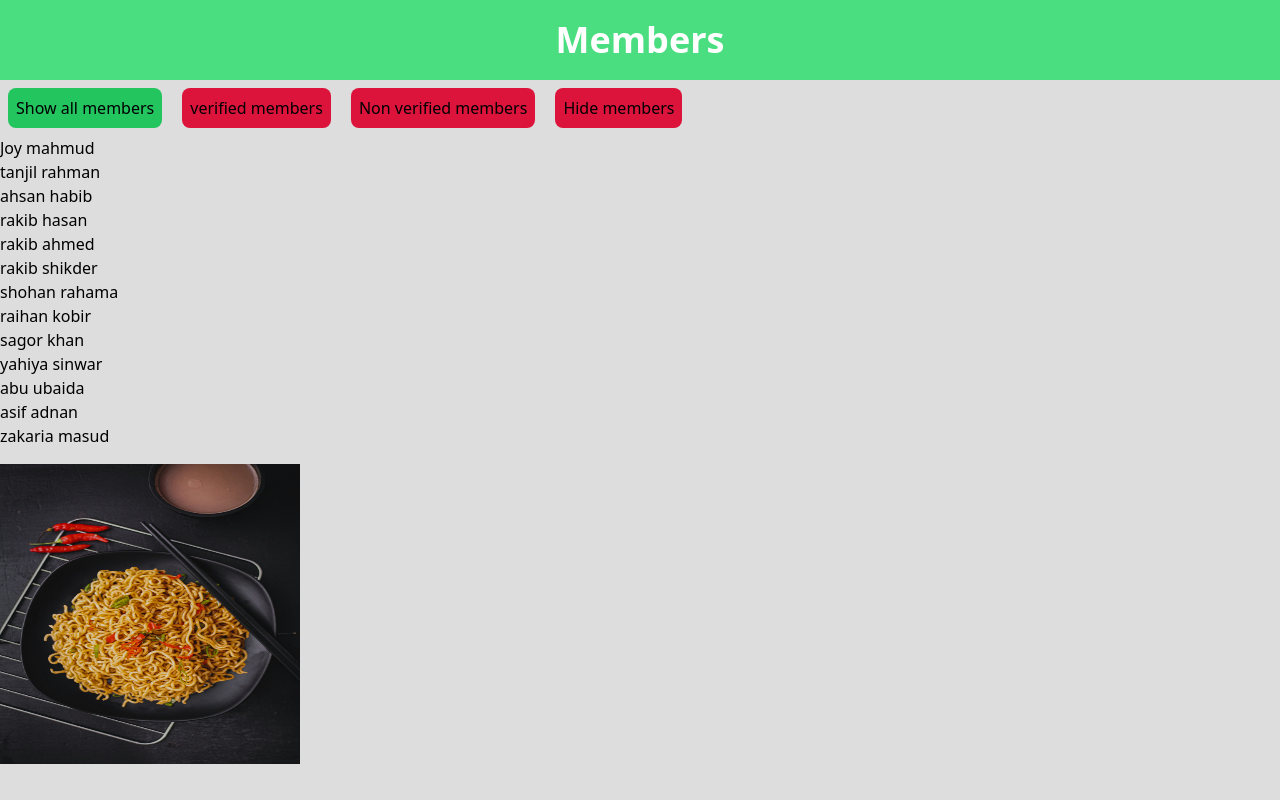
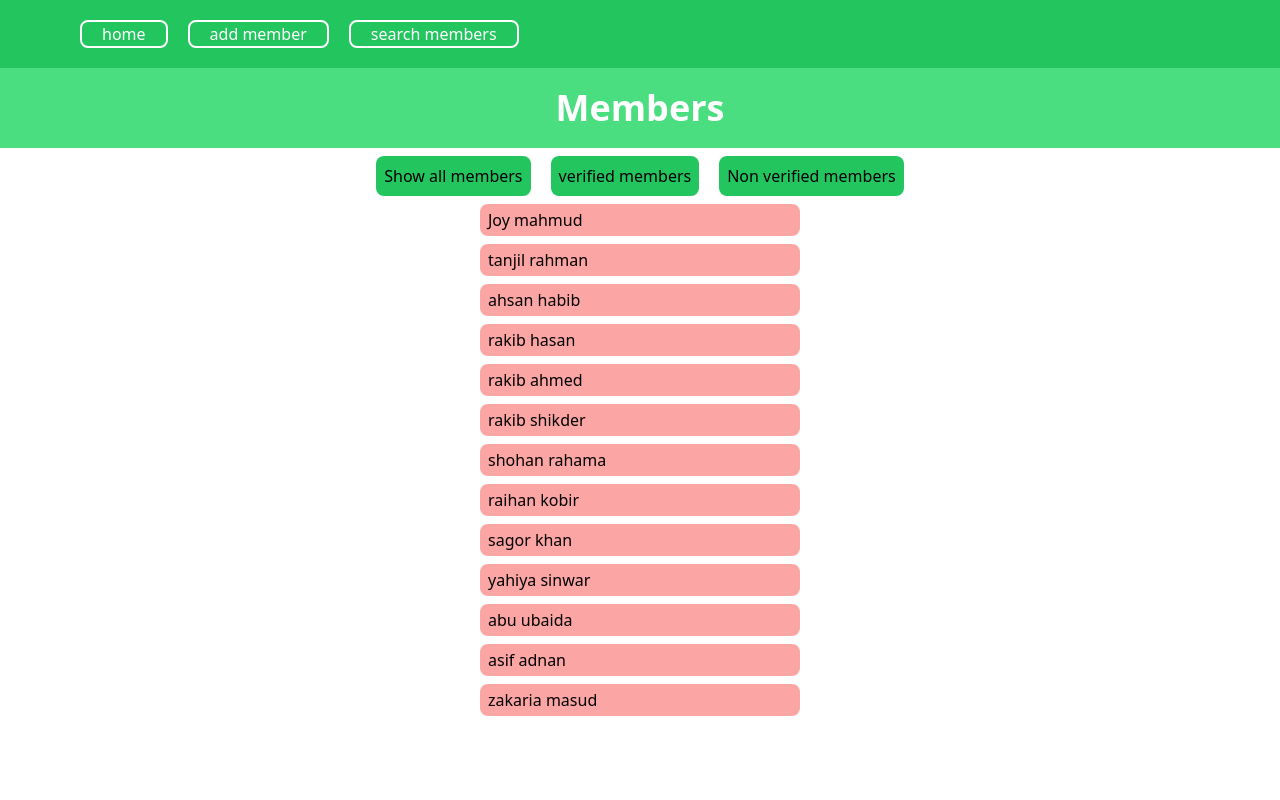
Before and after one commit to joy-mahmud/django-basic-pipenv, a Django app: page /member/home/ in a window 1280 px wide. Run offline with Django 5.2, Linux system fonts and the light colour scheme; data comes from the database, SQL or seed files in the repository; both versions use the stored data as it was after the commit; some libraries are stand-ins or nearby versions.

Commit message:
django model form and some layout changes

```diff
--- a/member/forms.py
+++ b/member/forms.py
@@ -1,4 +1,5 @@
 from django import forms
+from .models import Member
 
 class MemberSearchForm(forms.Form):
     query = forms.CharField(
@@ -7,3 +8,8 @@ class MemberSearchForm(forms.Form):
         label='First Name or Last name',
         widget=forms.TextInput(attrs={'class': 'border-2 border-slate-400 px-2 rounded-lg'})
     )
+
+class MemberAddForm(forms.ModelForm):
+    class Meta:
+        model=Member
+        fields=["firstname","lastname"]
--- a/member/templates/layout.html
+++ b/member/templates/layout.html
@@ -7,9 +7,14 @@
     <script src="https://cdn.tailwindcss.com"></script>
 </head>
 <body>
-    <ul>
+    <ul class="flex gap-5 bg-green-500 px-20 py-5">
+        <li class="text-white border-[2px] border-white rounded-lg px-5"><a href="http://127.0.0.1:8000/member/home/">home</a></li>
+        <li class="text-white border-[2px] border-white rounded-lg px-5"><a href="http://127.0.0.1:8000/member/addMember/">add member</a></li>
+        <li class="text-white border-[2px] border-white rounded-lg px-5"><a href="http://127.0.0.1:8000/member/searchMember/">search members</a></li>
+    </ul>
+
         {% block content %}
         {% endblock content %}
-    </ul>
+
 </body>
 </html>
--- a/member/templates/member_home.html
+++ b/member/templates/member_home.html
@@ -1,46 +1,51 @@
-<!DOCTYPE html>
+{% extends "layout.html" %}
+{% comment %} <!DOCTYPE html>
 <html>
     <head>
 
         <meta charset="UTF-8">
         <meta name="viewport" content="width=device-width, initial-scale=1.0">
         {% load static %}
-        <script src="https://cdn.tailwindcss.com"></script>
+
         <link rel="stylesheet" type="text/css" href="{% static 'memberStatic/css/styles.css' %}">
         <script src="{% static 'memberStatic/js/script.js' %}"></script>
       </head>
-<body>
+<body> {% endcomment %}
 
+{% block title %}member home{% endblock title %}
+{% block content %}
 <h1  class="text-center bg-green-400 text-white text-4xl font-semibold py-5">Members</h1>
 
 <div>
-    <div class="p-2 flex gap-5">
+    <div class="p-2 flex gap-5 justify-center">
 
         <button onclick="viewMembers()" class="p-2 rounded-lg bg-green-500">Show all members</button>
-        <button onclick="viewMembers(1)" class="p-2 rounded-lg btn">verified members</button>
-        <button onclick="viewMembers(0)" class="p-2 rounded-lg btn">Non verified members</button>
-        <button onclick="hideMembers()" class="p-2 rounded-lg btn">Hide members</button>
+        <button onclick="viewMembers(1)" class="p-2 rounded-lg bg-green-500">verified members</button>
+        <button onclick="viewMembers(0)" class="p-2 rounded-lg bg-green-500">Non verified members</button>
+        {% comment %} <button onclick="hideMembers()" class="p-2 rounded-lg btn">Hide members</button> {% endcomment %}
     </div>
-    <div>
-        <ul>
+    <div class="flex justify-center w-full">
+        <ul class="w-1/4" id="mainMemberList">
             {% for member in mymembers %}
-                <li>{{member.firstname}} {{member.lastname}}</li>
+                <li class="py-1 mb-2 px-2 bg-red-300 rounded-lg w-full">{{member.firstname}} {{member.lastname}}</li>
 
              {% endfor %}
         </ul>
+
     </div>
-   {% block addMember %}
-   {% endblock addMember %}
+    <div class="flex justify-center w-full">
+        <ul id="memberList"  class="w-1/4">
 
-    <ul id="memberList" class="p-2">
-
-    </ul>
-    <div>
-        <img width="300" height="200" src="{% static 'memberStatic/images/food1.jpg' %}" alt="" class="h-[300px]">
+        </ul>
     </div>
 
+
+
+    {% comment %} <div>
+        <img width="300" height="200" src="{% static 'memberStatic/images/food1.jpg' %}" alt="" class="h-[300px]">
+    </div> {% endcomment %}
+
 </div>
-
 <script>
     function viewMembers (verified){
         fetch(`http://127.0.0.1:8000/member/viewMembers/?verified=${verified}`)
@@ -55,9 +60,12 @@
                     link.setAttribute('href',`http://127.0.0.1:8000/member/memberDetails/${member.id}`)
                     listItem.appendChild(link)
                     link.textContent=`${member.firstname} ${member.lastname}`
-                    listItem.className="py-1 mb-2 px-2 bg-red-300 rounded-lg w-1/4"
+                    listItem.className="py-1 mb-2 px-2 bg-green-300 rounded-lg"
                     memberList.appendChild(listItem)
+
                 })
+                const mainMemberList= document.getElementById('mainMemberList')
+                mainMemberList.innerHTML="";
                 console.log(data.members)
             })
 
@@ -68,7 +76,4 @@
         document.getElementById('memberList').innerHTML="";
     }
 </script>
-
-
-</body>
-</html>
+{% endblock content %}
--- a/member/urls.py
+++ b/member/urls.py
@@ -3,7 +3,7 @@ from . import views
 
 urlpatterns = [
     path('home/',views.home),
-    path('addMemberPage/',views.add_member_page),
+    path('addMemberPage/',views.add_member_page,name="add_member_page"),
     path('addMember/',views.add_member, name="add_member"),
     path('addMemberByUrl/',views.add_member_by_url),
     path('viewMembers/',views.view_members),
--- a/member/views.py
+++ b/member/views.py
@@ -1,9 +1,10 @@
-from django.shortcuts import render
+from django.shortcuts import render,redirect
 from django.http import HttpResponse,JsonResponse
 from member.models import Member
 from django.views.decorators.http import require_http_methods
 from django.db.models import Q
 from member.forms import MemberSearchForm
+from member.forms import MemberAddForm
 
 
 
@@ -19,10 +20,16 @@ def home(request):
 def add_member(request):
 
     if request.method=="POST":
-        firstname =request.POST.get('firstname')
-        lastname=request.POST.get('lastname')
-        member=Member.objects.create(firstname=firstname,lastname=lastname)
-        return HttpResponse("member added successfully")
+        form = MemberAddForm(request.POST)
+        form.save()
+        return redirect("add_member_page")
+    else:
+        form=MemberAddForm()
+        return redirect("add_member_page")
+        # firstname =request.POST.get('firstname')
+        # lastname=request.POST.get('lastname')
+        # member=Member.objects.create(firstname=firstname,lastname=lastname)
+        # return HttpResponse("member added successfully")
     # member= Member(firstname="joy",lastname='mahmud')
     # member.save()
 def add_member_page(request):
```
Also changed, not shown: member/templates/add_member.html (+5 -4 lines), db.sqlite3.
